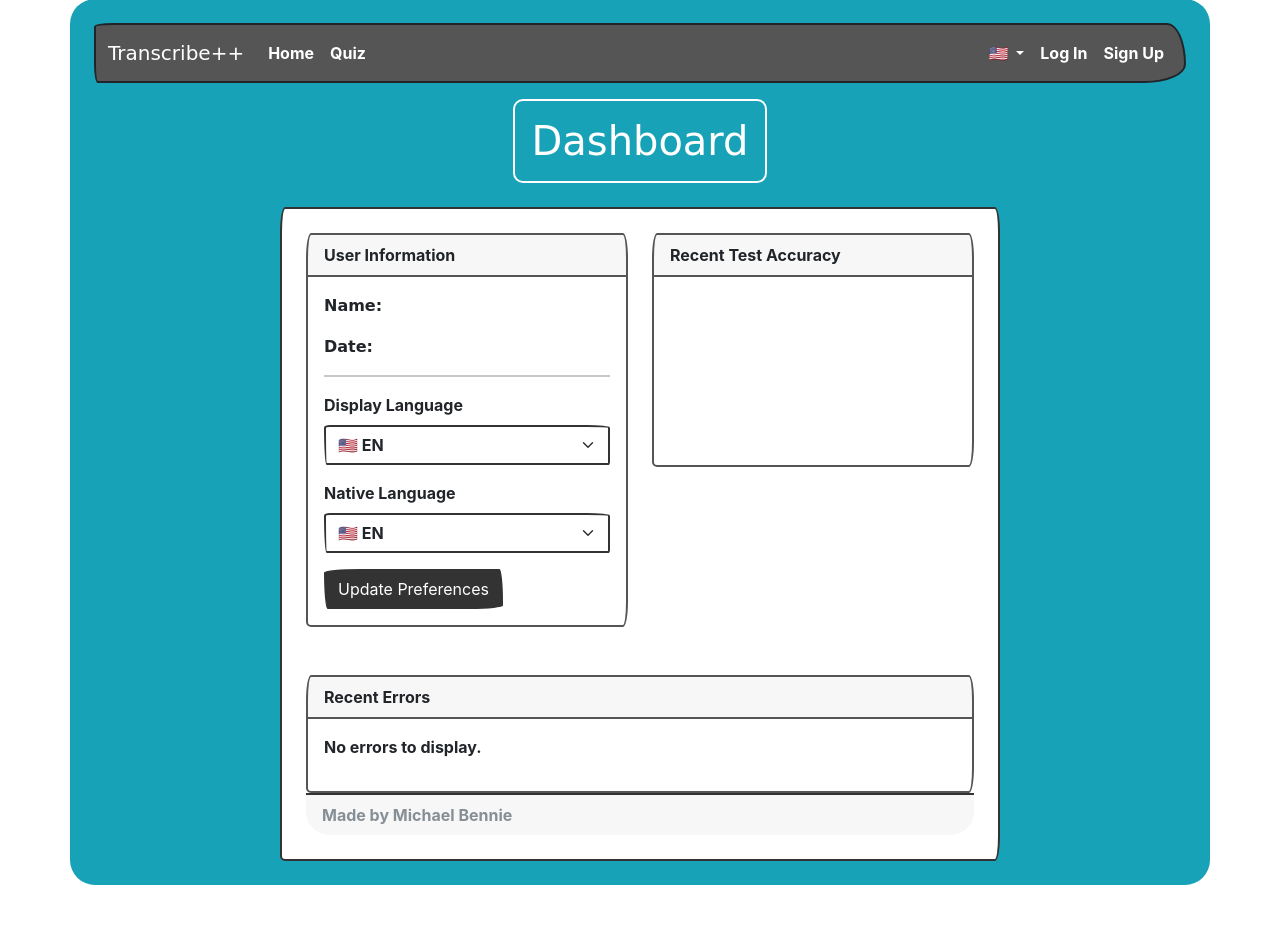
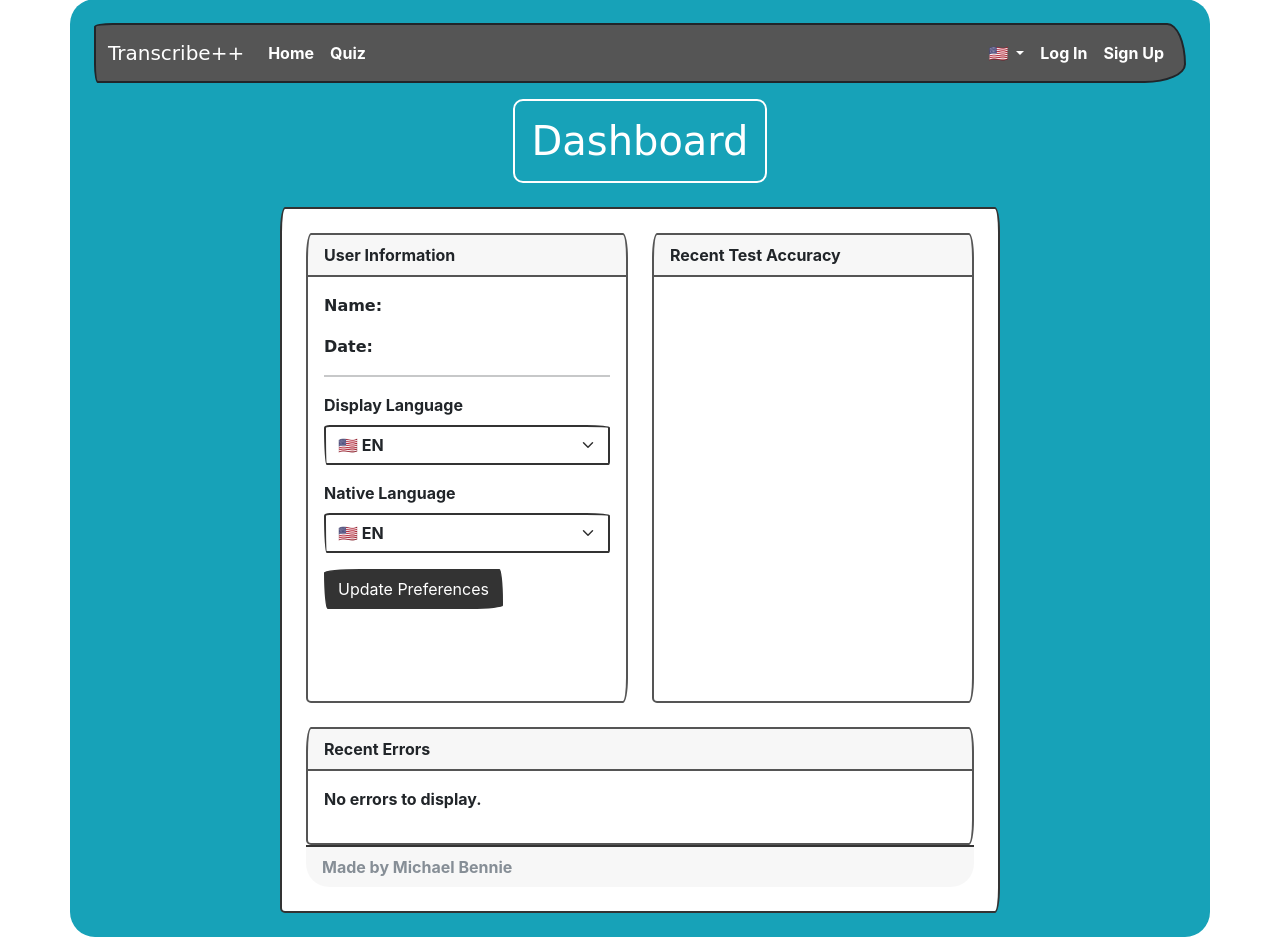
Before and after one commit to michaelbennieUFL/PhonemeTestWebsite, a Flask app: template templates/dashboard.html in a window 1280 px wide. Shown: the part 49-986 px from the top of the page. Before the commit the page ends 934 px from the top, so only its background shows below. Run offline with Flask 3, Linux system fonts and the light colour scheme; the template is opened without the code that fills it, so the values that code supplies are empty; a map, chart or similar area stays blank; some libraries are stand-ins or nearby versions; some web fonts are replaced.

Commit message:
Refactor `dashboard` to include average percent correct
Enhance the dashboard view to include average percent correct per quiz and update the quiz data retrieval logic. Modify templates for better responsiveness and formatting, and update the unique constraint in `QuizModel` to include `user_id`.

```diff
--- a/models.py
+++ b/models.py
@@ -46,5 +46,5 @@ class QuizModel(資料庫.Model):
     user = 資料庫.relationship('UserModel', backref=資料庫.backref('quizzes', lazy=True))
 
     __table_args__ = (
-        資料庫.UniqueConstraint('quiz_number', 'question_number', name='uq_quiz_question'),
+        資料庫.UniqueConstraint('quiz_number', 'question_number','user_id', name='user_quiz_number_question_constraint'),
     )
--- a/templates/dashboard.html
+++ b/templates/dashboard.html
@@ -6,8 +6,8 @@
 
 {% block content %}
 <div class="row mb-4">
-    <div class="col-md-6">
-        <div class="card border-dark mb-4">
+    <div class="col-lg-6 col-md-12">
+        <div class="card border-dark mb-4 h-100">
             <div class="card-header">{{ _('User Information') }}</div>
             <div class="card-body">
                 <p><strong>{{ _('Name:') }}</strong> {{ current_user.username }}</p>
@@ -36,10 +36,10 @@
         </div>
     </div>
 
-    <div class="col-md-6">
-        <div class="card border-dark mb-4">
+    <div class="col-lg-6 col-md-12">
+        <div class="card border-dark mb-4 h-100">
             <div class="card-header">{{ _('Recent Test Accuracy') }}</div>
-            <div class="card-body">
+            <div class="card-body" style="min-height: 400px;">
                 <canvas id="accuracyChart"></canvas>
             </div>
         </div>
```
Also changed, not shown: templates/quizResults.html (+0 -12 lines), 網站藍圖/user.py (+19 -7 lines).
